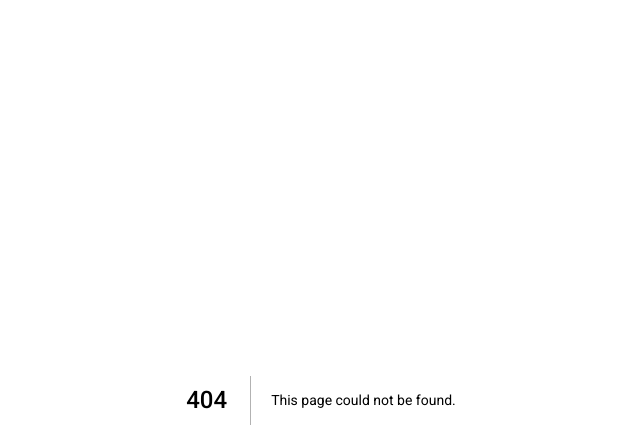
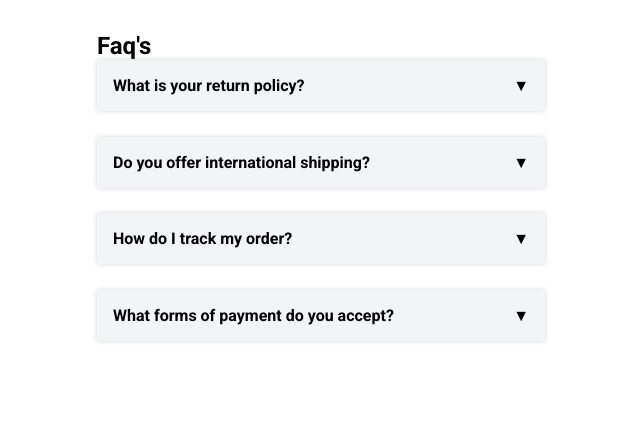
Before and after one commit to Amanp30/aasan-components, a Next.js app: page /accordianexample in a window 1280 px wide. Before the commit this address had no page. Shown: the top 448 px of the page, without its empty margins (319-959 px from the left). Built offline with nearby package versions, Linux system fonts and the light colour scheme.

Commit message:
accordian example

```diff
--- /dev/null
+++ b/components/accordian/accordian.js
@@ -0,0 +1,29 @@
+import React, { useState } from "react";
+import css from "../../styles/accordian.module.css";
+
+function accordion({ title, text }) {
+  const [expanded, setExpanded] = useState(false);
+
+  function handleClick() {
+    setExpanded(!expanded);
+  }
+
+  return (
+    <div
+      className={`${css.aasanaccordian} ${
+        expanded ? css.aasanaccordian_expanded : ""
+      }`}
+    >
+      <div onClick={handleClick} className={css.aasantitle}>
+        {title} <span className={css.arrows}>{expanded ? "▲" : "▼"}</span>
+      </div>
+      {expanded && (
+        <div className={css.aasantext}>
+          <p>{text}</p>
+        </div>
+      )}
+    </div>
+  );
+}
+
+export default accordion;
--- /dev/null
+++ b/pages/accordianexample.js
@@ -0,0 +1,50 @@
+import React from "react";
+import Accordion from "../components/accordian/accordian";
+function accordianexample() {
+  const faqArray = [
+    {
+      title: "What is your return policy?",
+      text: "Our return policy allows customers to return items within 30 days of purchase for a full refund.",
+    },
+    {
+      title: "Do you offer international shipping?",
+      text: "Yes, we offer international shipping to select countries.",
+    },
+    {
+      title: "How do I track my order?",
+      text: "You can track your order by logging into your account and viewing your order history.",
+    },
+    {
+      title: "What forms of payment do you accept?",
+      text: "We accept Visa, Mastercard, American Express, and PayPal.",
+    },
+  ];
+
+  return (
+    <>
+      <section className="myaccordian">
+        <div>
+          {" "}
+          <h1>Faq's</h1>
+        </div>
+
+        {faqArray.map(({ title, text }) => {
+          return (
+            <>
+              <Accordion title={title} text={text} />
+            </>
+          );
+        })}
+      </section>
+      <style jsx>{`
+        section.myaccordian {
+          width: 40%;
+          margin: auto;
+          padding: 2em;
+        }
+      `}</style>
+    </>
+  );
+}
+
+export default accordianexample;
--- a/pages/index.js
+++ b/pages/index.js
@@ -11,6 +11,7 @@ function index() {
         <Link href="/pinterestgrid">Pinterest Layout</Link>
         <Link href="/nointernet">No internet</Link>
         <Link href="/mobileshare">Mobileshare</Link>
+        <Link href="/accordianexample">accordian example</Link>
       </div>
     </>
   );
--- /dev/null
+++ b/styles/accordian.module.css
@@ -0,0 +1,33 @@
+.aasanaccordian {
+    box-shadow: 0 0 5px 0px #0000002b;
+    transition: height 0.5s;
+    overflow: hidden;
+    margin-bottom: 1.6em;
+}
+
+.arrows {
+    float: right;
+}
+
+.aasantitle {
+    cursor: pointer;
+    font-weight: bold;
+    padding: 1em;
+    background: #607d8b14;
+}
+
+.aasanaccordian_expanded {
+    /* expanded styles */
+    height: auto;
+}
+
+.aasanaccordian_expanded .aasantext {
+    height: auto;
+}
+
+.aasantext {
+    height: 0;
+    transition: height 0.5s;
+    overflow: hidden;
+    padding: 1em;
+}
--- a/styles/globals.css
+++ b/styles/globals.css
@@ -29,7 +29,7 @@
 
 /* another */
 
-/* .instagramlayout {
+.instagramlayout {
     width: 70%;
     margin: auto;
 }
@@ -53,4 +53,7 @@
 
 .imgshort.itstrue .stats {
     display: block;
-} */
+}
+
+
+/* klasgd */
```
